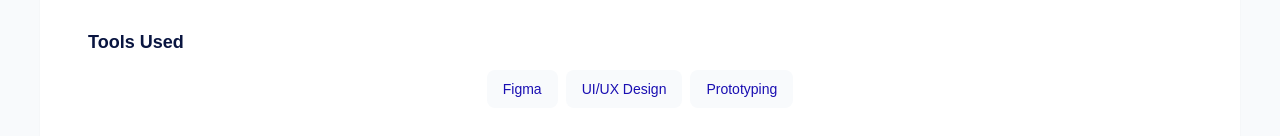
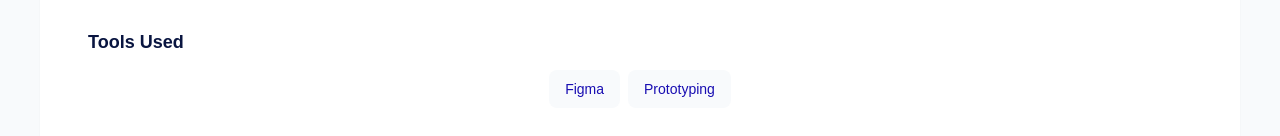
Before and after one commit to Asieljo/Portfolio, a React (Vite) app: page /Portfolio/prototype in a window 1280 px wide. Shown: the part 1246-1382 px from the top of the page. Built offline with nearby package versions, Linux system fonts and the light colour scheme; a web font is replaced by a local one.

Commit message:
Fix major changes

```diff
--- a/src/pages/Prototype/Prototype.jsx
+++ b/src/pages/Prototype/Prototype.jsx
@@ -48,7 +48,6 @@ const Prototype = () => {
             <h3>Tools Used</h3>
             <div className="prototype__tool-tags">
               <span>Figma</span>
-              <span>UI/UX Design</span>
               <span>Prototyping</span>
             </div>
           </div>
```
